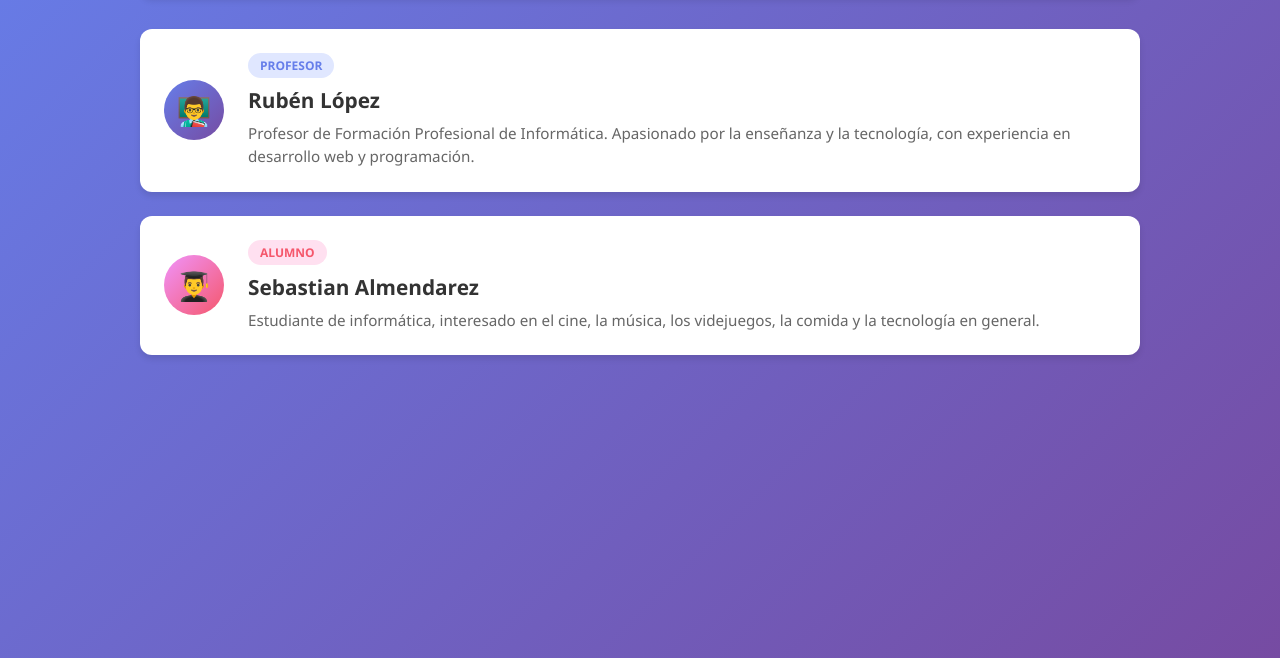
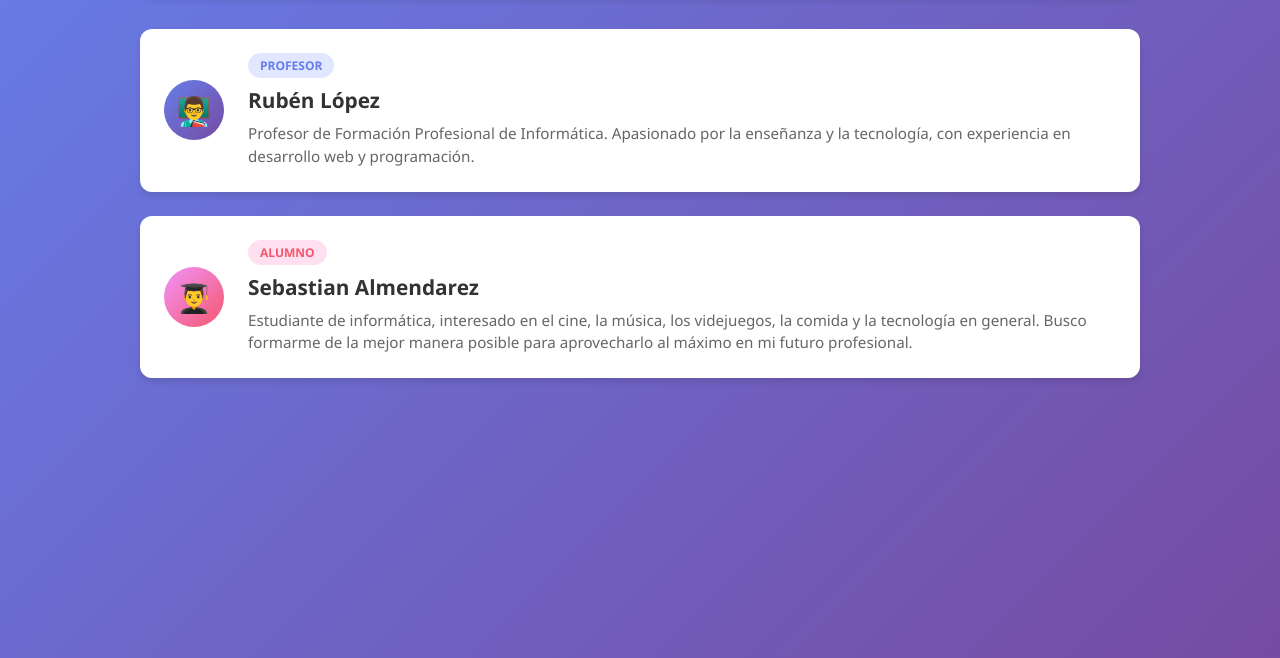
Before and after one commit to Mancobic/webcolaborativa_1amm, a plain HTML site: page index.html in a window 1280 px wide. Shown: the part 142-800 px from the top of the page. Drawn offline with Linux system fonts and the light colour scheme.

Commit message:
descripción2

```diff
--- a/index.html
+++ b/index.html
@@ -39,6 +39,7 @@
                 <div class="person-name">Sebastian Almendarez</div>
                 <div class="person-description">
                     Estudiante de informática, interesado en el cine, la música, los videjuegos, la comida y la tecnología en general.
+                    Busco formarme de la mejor manera posible para aprovecharlo al máximo en mi futuro profesional.
                 </div>
             </div>
         </div>
```
